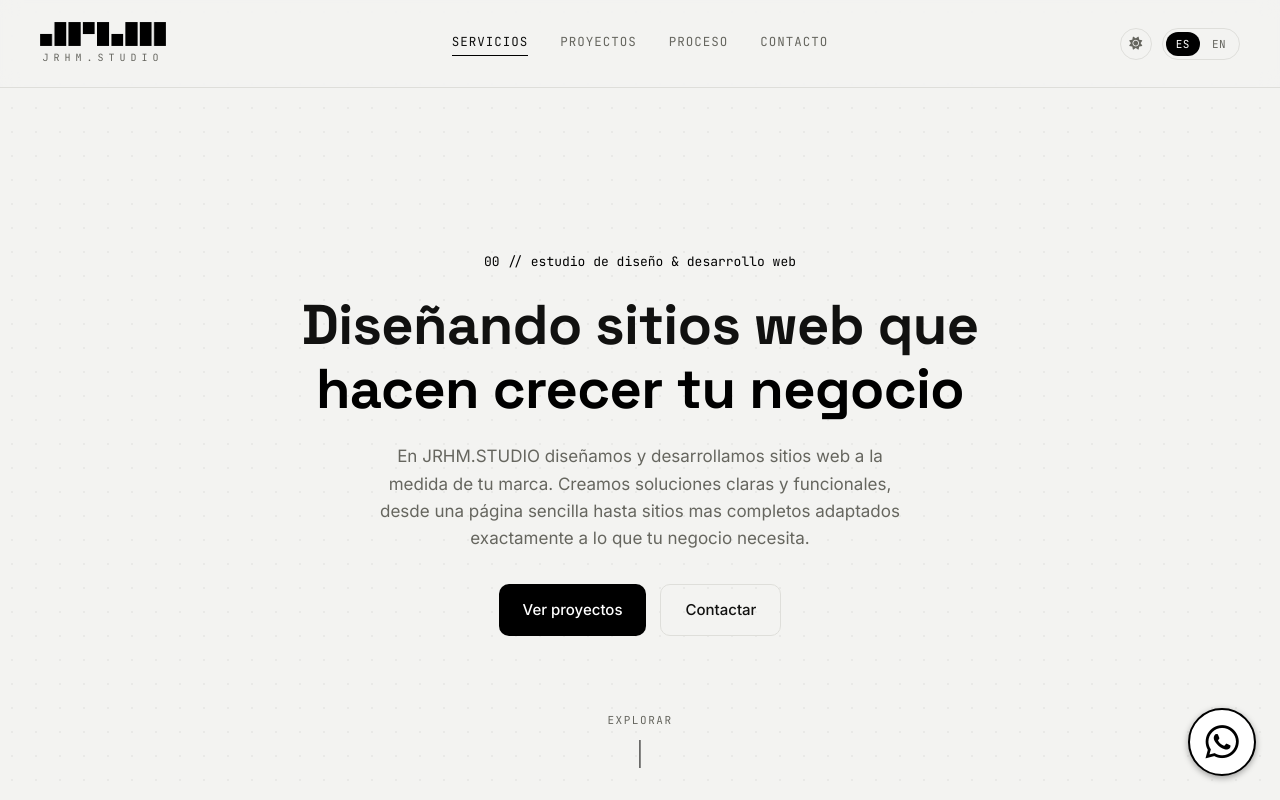
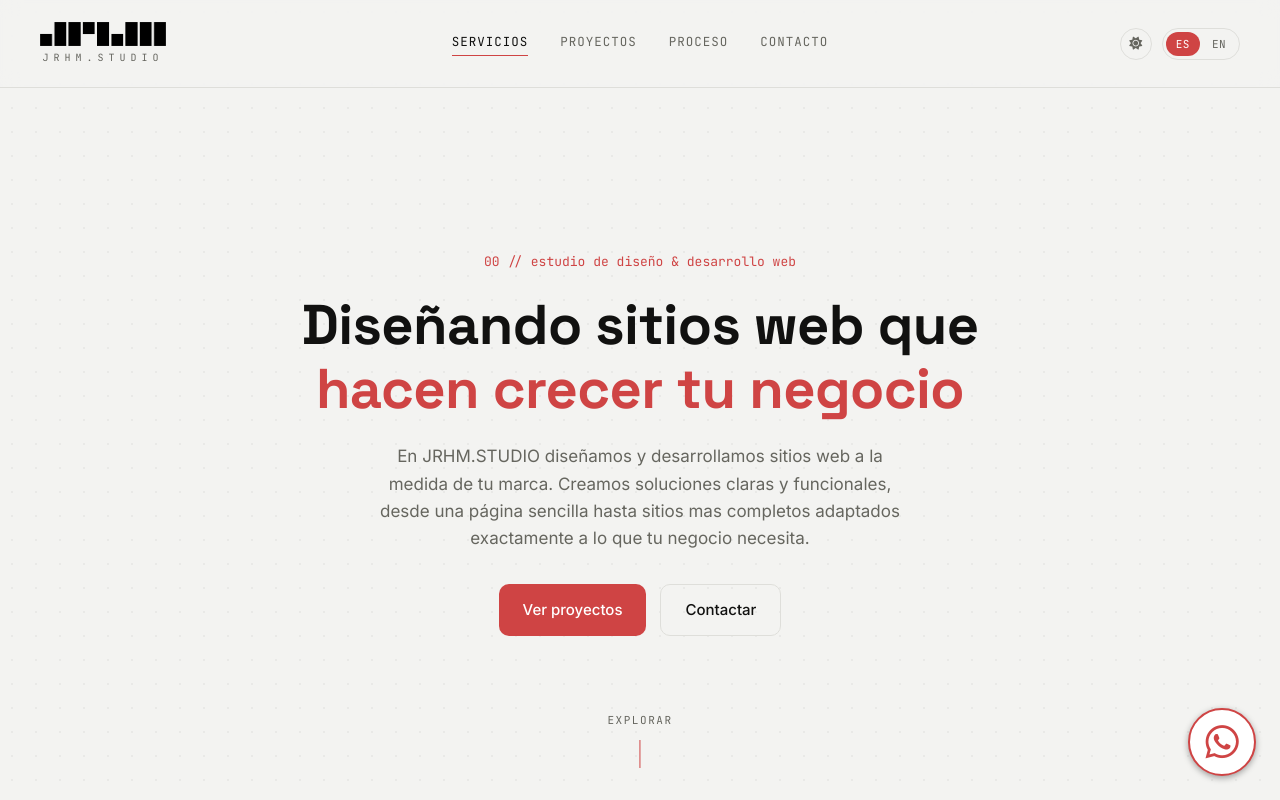
Before and after one commit to RicardoHdzm/jrhmweb, a plain HTML site: page index.html in a window 1280 px wide. Both pictures are taken after a click on the button "Cambiar a modo claro". Shown: the top 800 px of the page. Drawn offline with Linux system fonts and the light colour scheme.

Commit message:
Update style.css

```diff
--- a/style.css
+++ b/style.css
@@ -31,8 +31,8 @@
   --divider: #E5E5E1;
   --text: #111110;
   --text-muted: #66665F;
-  --accent: #000;
-  --accent-hover: #474747;
+  --accent: #cf4444;
+  --accent-hover: #b53a3a;
   --accent-dim: rgba(18, 115, 158, 0.10);
   --accent-contrast: #FFFFFF;
   --dot-color: rgba(0, 0, 0, 0.045);
@@ -419,8 +419,8 @@ button {
 }
 
 :root[data-theme="light"] .service__icon {
-  background: var(--surface-2);
-  color: #000;
+  background: var(--accent);
+  color: var(--accent-contrast);
 }
 
 .service__mark {
@@ -783,11 +783,11 @@ button {
 
 :root[data-theme="light"] .whatsapp-float {
   background: var(--surface);
-  border: 2px solid #000;
-  color: #000;
+  border: 2px solid var(--accent);
+  color: var(--accent);
 }
 :root[data-theme="light"]  .whatsapp-float:hover{
-  background: #000;
+  background: var(--accent);
   color: var(--accent-contrast);
 }
 
```
